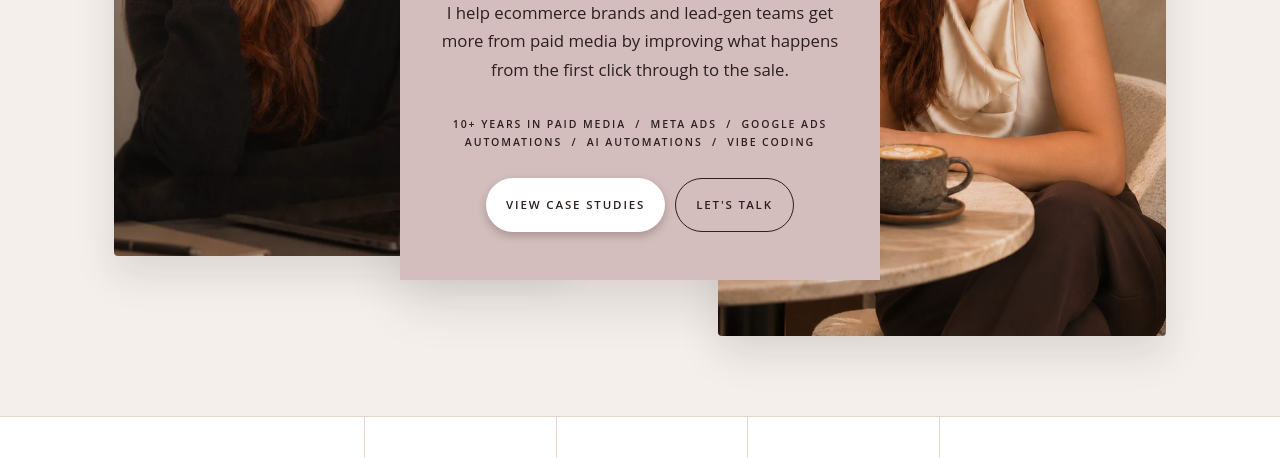
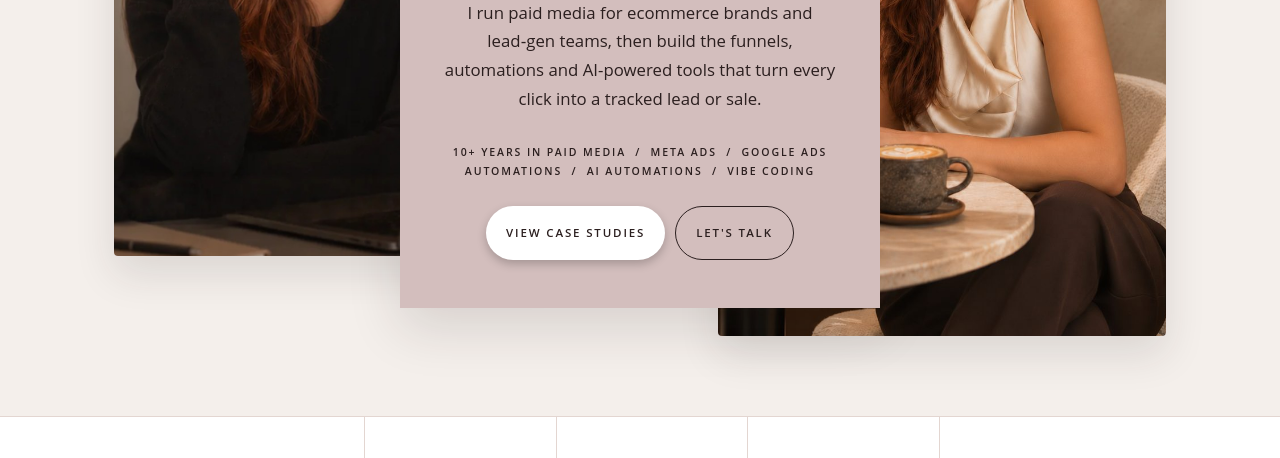
Before and after one commit to anxelamparo/anxportfolio, a plain HTML site: page index.html in a window 1280 px wide. Shown: the part 642-1100 px from the top of the page. Drawn offline with Linux system fonts and the light colour scheme.

Commit message:
Update hero and meta descriptions

```diff
--- a/index.html
+++ b/index.html
@@ -4,7 +4,7 @@
 <meta charset="utf-8">
 <meta name="viewport" content="width=device-width, initial-scale=1">
 <title>Anca Elamparo | Senior Media Buyer, Automations Expert, AI Specialist</title>
-<meta name="description" content="Anca Elamparo is a Senior Media Buyer, Automations Expert and AI Specialist with 10+ years in paid media. Meta Ads, Google Ads, funnels, AI automations and vibe coding. Open to full-time roles.">
+<meta name="description" content="Senior Media Buyer, Automations Expert and AI Specialist with 10+ years in paid media. I run Meta and Google Ads, build funnels and CRM automations, and create custom dashboards and apps with Claude, Lovable, GitHub and Supabase. Open to full-time roles.">
 <meta name="keywords" content="Senior Media Buyer, Automations Expert, AI Specialist, AI automations, vibe coding, paid media, Meta Ads, Google Ads, Performance Max, GoHighLevel, funnels, Shopify, Claude, Lovable, Supabase, GitHub, media buying dashboards">
 <meta name="author" content="Anca Elamparo">
 <meta name="robots" content="index, follow">
@@ -12,15 +12,15 @@
 <meta property="og:type" content="website">
 <meta property="og:site_name" content="Anca Elamparo">
 <meta property="og:title" content="Anca Elamparo | Senior Media Buyer, Automations Expert, AI Specialist">
-<meta property="og:description" content="Anca Elamparo is a Senior Media Buyer, Automations Expert and AI Specialist with 10+ years in paid media. Meta Ads, Google Ads, funnels, AI automations and vibe coding. Open to full-time roles.">
+<meta property="og:description" content="Senior Media Buyer, Automations Expert and AI Specialist with 10+ years in paid media. I run Meta and Google Ads, build funnels and CRM automations, and create custom dashboards and apps with Claude, Lovable, GitHub and Supabase. Open to full-time roles.">
 <meta property="og:url" content="https://anxelamparo.github.io/anxportfolio/">
 <meta property="og:image" content="https://anxelamparo.github.io/anxportfolio/hero-right.jpg">
 <meta property="og:image:alt" content="Anca Elamparo, Senior Media Buyer and AI Specialist">
 <meta name="twitter:card" content="summary_large_image">
 <meta name="twitter:title" content="Anca Elamparo | Senior Media Buyer, Automations Expert, AI Specialist">
-<meta name="twitter:description" content="Anca Elamparo is a Senior Media Buyer, Automations Expert and AI Specialist with 10+ years in paid media. Meta Ads, Google Ads, funnels, AI automations and vibe coding. Open to full-time roles.">
+<meta name="twitter:description" content="Senior Media Buyer, Automations Expert and AI Specialist with 10+ years in paid media. I run Meta and Google Ads, build funnels and CRM automations, and create custom dashboards and apps with Claude, Lovable, GitHub and Supabase. Open to full-time roles.">
 <meta name="twitter:image" content="https://anxelamparo.github.io/anxportfolio/hero-right.jpg">
-<script type="application/ld+json">{"@context":"https://schema.org","@type":"Person","name":"Anca Elamparo","jobTitle":"Senior Media Buyer | Automations Expert | AI Specialist","description":"Anca Elamparo is a Senior Media Buyer, Automations Expert and AI Specialist with 10+ years in paid media. Meta Ads, Google Ads, funnels, AI automations and vibe coding. Open to full-time roles.","url":"https://anxelamparo.github.io/anxportfolio/","email":"mailto:anxelamparo@gmail.com","image":"https://anxelamparo.github.io/anxportfolio/hero-right.jpg","knowsAbout":["Paid media","Meta Ads","Google Ads","Performance Max","Marketing automation","AI automations","Vibe coding","GoHighLevel","Shopify","Conversion funnels","Media buying dashboards"]}</script>
+<script type="application/ld+json">{"@context":"https://schema.org","@type":"Person","name":"Anca Elamparo","jobTitle":"Senior Media Buyer | Automations Expert | AI Specialist","description":"Senior Media Buyer, Automations Expert and AI Specialist with 10+ years in paid media. I run Meta and Google Ads, build funnels and CRM automations, and create custom dashboards and apps with Claude, Lovable, GitHub and Supabase. Open to full-time roles.","url":"https://anxelamparo.github.io/anxportfolio/","email":"mailto:anxelamparo@gmail.com","image":"https://anxelamparo.github.io/anxportfolio/hero-right.jpg","knowsAbout":["Paid media","Meta Ads","Google Ads","Performance Max","Marketing automation","AI automations","Vibe coding","GoHighLevel","Shopify","Conversion funnels","Media buying dashboards"]}</script>
 <link rel="preconnect" href="https://fonts.googleapis.com">
 <link rel="preconnect" href="https://fonts.gstatic.com" crossorigin>
 <style>
@@ -558,7 +558,7 @@ table.tot tr.sum td{font-weight:700;background:var(--cream)}
 <div class="card">
 <span class="label" style="font-size:.62rem;letter-spacing:.14em">Senior Media Buyer &nbsp;|&nbsp; Automations Expert &nbsp;|&nbsp; AI Specialist</span>
 <h1>Make every ad dollar <em>work harder.</em></h1>
-<p class="sub">I help ecommerce brands and lead-gen teams get more from paid media by improving what happens from the first click through to the sale.</p>
+<p class="sub">I run paid media for ecommerce brands and lead&#8209;gen teams, then build the funnels, automations and AI-powered tools that turn every click into a tracked lead or sale.</p>
 <p class="label" style="font-size:.66rem;letter-spacing:.18em;margin-bottom:26px">10+ years in paid media &nbsp;/&nbsp; Meta Ads &nbsp;/&nbsp; Google Ads<br>Automations &nbsp;/&nbsp; AI Automations &nbsp;/&nbsp; Vibe Coding</p>
 <div class="cta-row"><a class="btn" href="#cases">View case studies</a><a class="btn alt" href="https://calendly.com/anxelamparo/letstalk" target="_blank" rel="noopener">Let's talk</a></div>
 </div></div>
```
